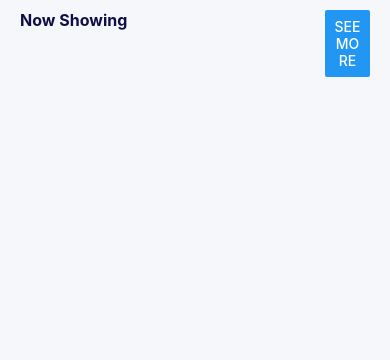
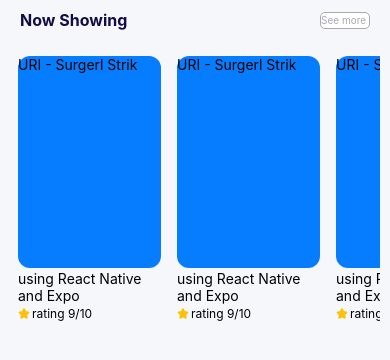
Before and after one commit to T3sultan/Testing_RN, a React Native app: screen /home in a window 390 px wide. Shown: the top 360 px of the page. Built offline with nearby package versions, Linux system fonts and the light colour scheme.

Commit message:
movieCard

```diff
--- /dev/null
+++ b/src/components/GenreCard.js
@@ -0,0 +1,45 @@
+import React from 'react';
+import { StyleSheet, View, Text, Dimensions, TouchableOpacity } from 'react-native';
+import { backgroundColor } from 'react-native/Libraries/Components/View/ReactNativeStyleAttributes';
+import Colors from '../constants/Colors';
+const { width } = Dimensions.get("screen");
+
+const setWidth = (w) => (width / 100) * w;
+
+
+const GenreCard = ({ genreName, active, onPress }) => {
+      return (
+            <TouchableOpacity
+                  style={{
+                        ...styles.container,
+                        backgroundColor: active ? Colors.active : Colors.white
+                  }}
+                  activeOpacity={0.5}
+                  onPress={()=>onPress(genreName)}
+            >
+                  <Text
+                        style={{
+                              ...styles.genreText,
+                              color: active ? Colors.white : Colors.black
+                        }}
+                  >{genreName}</Text>
+
+            </TouchableOpacity>
+      );
+};
+const styles = StyleSheet.create({
+      container: {
+            justifyContent: "center",
+            alignItems: "center",
+            borderRadius: 5,
+            backgroundColor: Colors.white,
+            paddingVertical: 8,
+            elevation: 3,
+            marginVertical: 2,
+            width: setWidth(25),
+      },
+      genreText: {
+            color: Colors.active
+      }
+})
+export default GenreCard;
--- /dev/null
+++ b/src/components/ItemSeparator.js
@@ -0,0 +1,13 @@
+import React from "react";
+import { View } from "react-native";
+
+const ItemSeparator = ({ height, width }) => {
+  return <View style={{ width, height }} />;
+};
+
+ItemSeparator.defaultProps = {
+  height: 0,
+  width: 0,
+};
+
+export default ItemSeparator;
--- /dev/null
+++ b/src/components/MovieCardItem.js
@@ -0,0 +1,62 @@
+import React from 'react';
+import { StyleSheet, View, Text, TouchableOpacity } from 'react-native';
+import Colors from '../constants/Colors';
+import { AntDesign } from '@expo/vector-icons';
+
+const MovieCardItem = () => {
+      return (
+            <TouchableOpacity style={styles.mainContainer}>
+                  <Text style={styles.container}>URI - Surgerl Strik</Text>
+                  <View style={styles.twoContainer}>
+                        <Text style={styles.movieTitle} numberOfLines={3}>using React Native and Expo
+                        </Text>
+                        <View style={styles.starText}>
+
+                              <AntDesign name="star" size={12} color={Colors.yellow} />
+                              <Text style={styles.textStyleRating}>rating 9/10</Text>
+                        </View>
+
+                  </View>
+
+            </TouchableOpacity>
+      );
+};
+const styles = StyleSheet.create({
+      container: {
+
+            borderRadius: 12,
+            width: 143,
+            height: 212,
+            backgroundColor: Colors.active,
+            elevation: 5,
+            marginVertical: 2,
+
+
+
+      },
+      twoContainer: {
+            justifyContent: "center",
+
+
+
+      },
+      mainContainer: {
+            paddingVertical: 4,
+            paddingHorizontal: 8
+      },
+      starText: {
+            flexDirection: "row",
+            alignItems: "center",
+
+      },
+      textStyleRating: {
+            fontSize: 12,
+            margin: 2
+      },
+      movieTitle:{
+            width: 140,
+      }
+
+})
+
+export default MovieCardItem;
--- a/src/screens/HomeScreen.js
+++ b/src/screens/HomeScreen.js
@@ -1,9 +1,26 @@
 import { StatusBar } from 'expo-status-bar';
-import React from 'react';
-import { StyleSheet, View, Text, ScrollView, Button } from 'react-native';
+import React, { useState, useEffect } from "react";
+
+import {
+      StyleSheet,
+      View,
+      Text,
+      ScrollView,
+      Button,
+      TouchableOpacity,
+      FlatList
+} from 'react-native';
 import Colors from '../constants/Colors';
+import MovieCardItem from '../components/MovieCardItem';
+import ItemSeparator from '../components/ItemSeparator';
+import GenreCard from '../components/GenreCard';
+
+const Genres = ["All", "Action", "Comedy", "Romance", "Horror", "Sci-Fi"];
 
 const HomeScreen = () => {
+      const [activeGenre, setActiveGenre] = useState("All");
+
+
       return (
             <ScrollView style={styles.container}>
                   <StatusBar
@@ -16,17 +33,43 @@ const HomeScreen = () => {
                         <View>
                               <Text style={styles.headerTextStyle}>Now Showing</Text>
                         </View>
-                        <View style={styles.buttonContainer}>
-                              <Button
-                                    style={styles.buttonText}
-                                    title='See more'
-                                    borderRadius='30px'
+
+                        <TouchableOpacity style={styles.seeMoreStyle}>
+                              <Text style={styles.textStyleSee}>See more</Text>
+                        </TouchableOpacity>
+
+                  </View>
+                  {/* <View style={styles.genreListContainer}>
+                        <FlatList
+                              data={Genres}
+                              horizontal
+                              showsHorizontalScrollIndicator={false}
+                              keyExtractor={(item) => item}
+                              ItemSeparatorComponent={() => <ItemSeparator width={20} />}
+                              ListHeaderComponent={() => <ItemSeparator width={20} />}
+                              ListFooterComponent={() => <ItemSeparator width={20} />}
+                              renderItem={({ item }) => <GenreCard
+                                    genreName={item}
+                                    active={item === activeGenre ? true : false}
+                                    onPress={setActiveGenre}
+
+                              />}
+                        />
+                  </View> */}
+
+                  <View style={styles.genreListContainer}>
+                        <FlatList
+                              data={Genres}
+                              horizontal
+                              showsHorizontalScrollIndicator={false}
+                              keyExtractor={(item) => item}
+                              renderItem={({ item }) => <MovieCardItem />}
 
 
-                              />
-                        </View>
+                        />
+                  </View>
 
-                  </View>
+
             </ScrollView>
       );
 };
@@ -36,17 +79,7 @@ const styles = StyleSheet.create({
             backgroundColor: Colors.white_background
 
       },
-      buttonContainer: {
-            width: 45,
-            height: 20,
-            backgroundColor: "white",
-            // borderRadius: 10,
 
-      },
-      buttonText: {
-
-
-      },
       headerContainer: {
             flexDirection: 'row',
             justifyContent: "space-between",
@@ -59,6 +92,25 @@ const styles = StyleSheet.create({
             fontSize: 16,
             fontWeight: 'bold',
             letterSpacing: 0.02,
+      },
+      seeMoreStyle: {
+            backgroundColor: "white",
+            width: 50,
+            height: 17,
+            borderRadius: 5,
+            borderColor: "#AAA9B1",
+            borderWidth: 1,
+
+      },
+      textStyleSee: {
+            color: "#AAA9B1",
+            fontSize: 10,
+            lineHeight: 14,
+      },
+      genreListContainer: {
+            paddingVertical: 10,
+            // paddingHorizontal: 20,
+            padding: 10
       }
 })
 
```
Also changed, not shown: src/constants/Fonts.js (added, +9 -0 lines).
